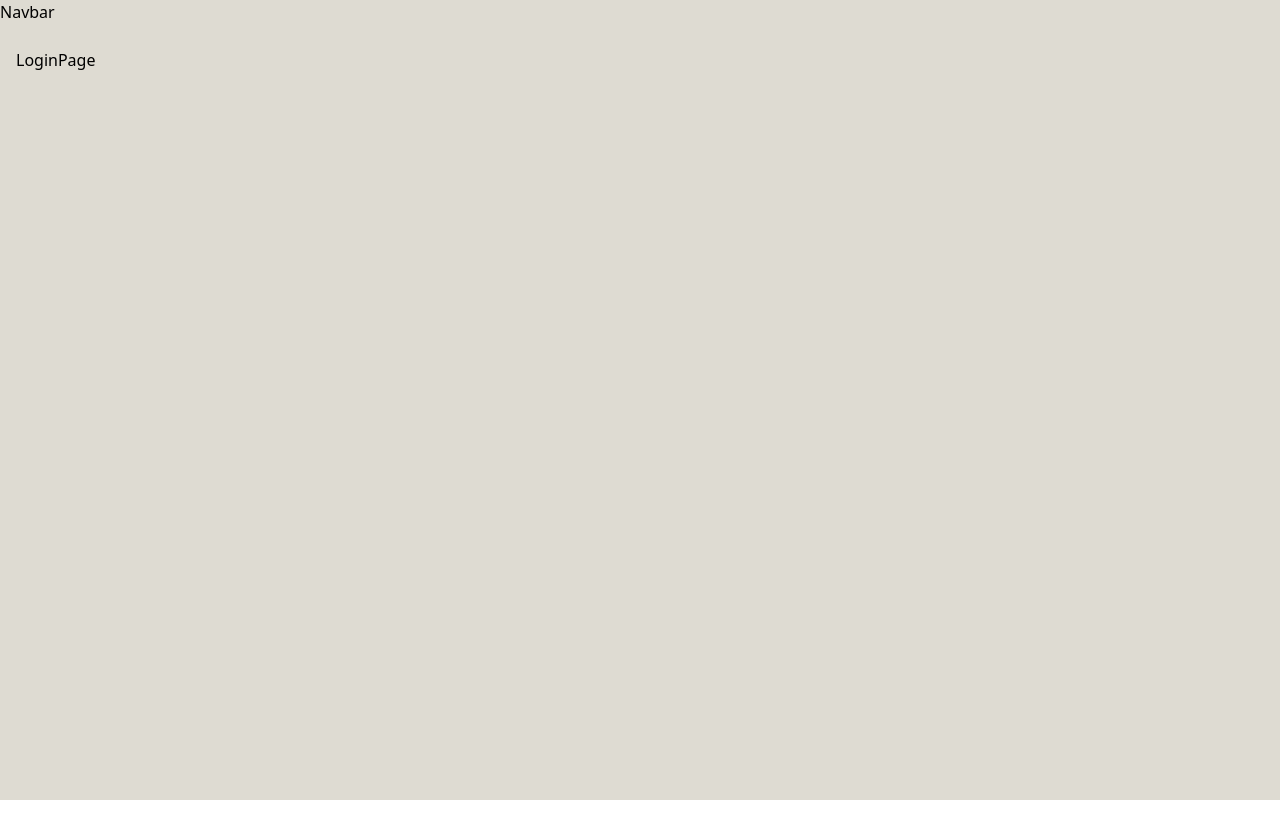
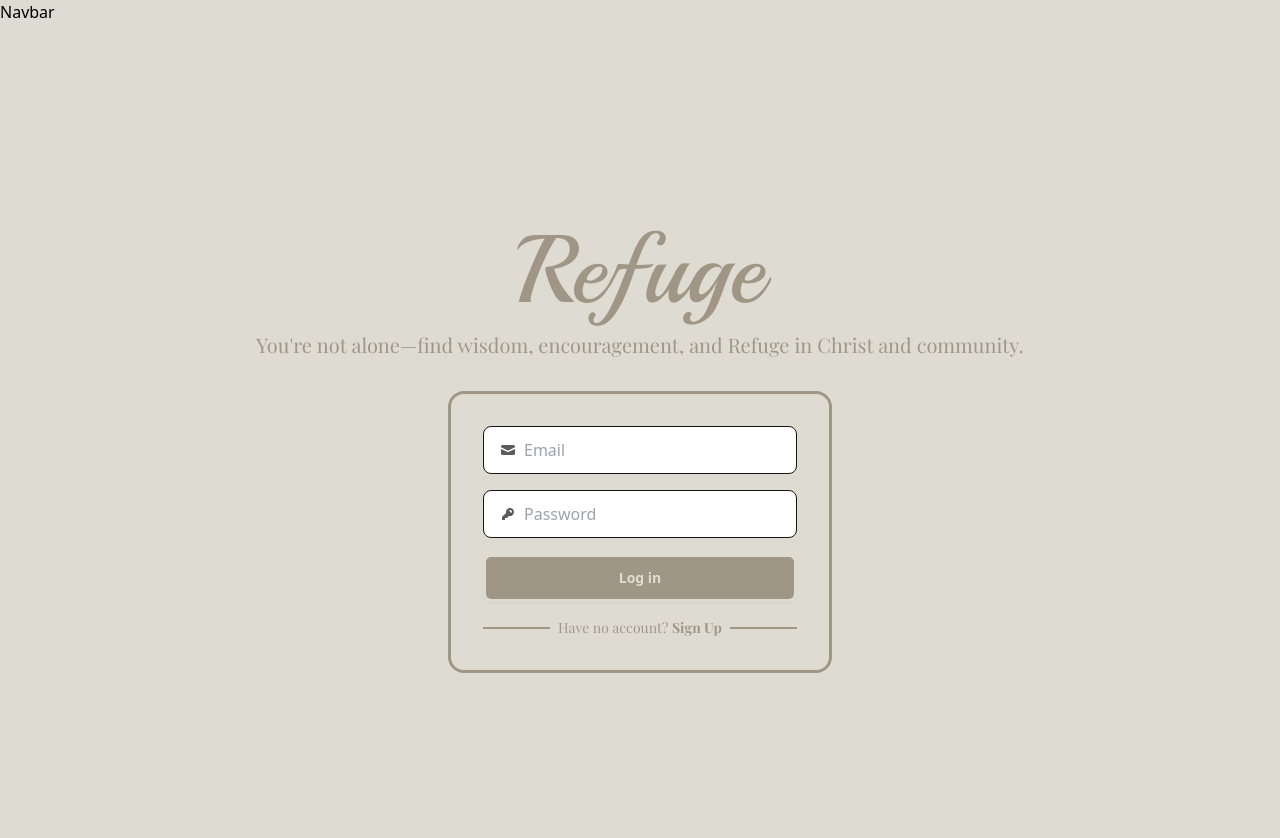
Before and after one commit to kentabiatar/Refuge_Web_App, a React (Vite) app in the folder frontend/: page /login in a window 1280 px wide. Shown: the top 838 px of the page. Before the commit the page ends 800 px from the top, so only its background shows below. Built offline with nearby package versions, Linux system fonts and the light colour scheme; no server answers.

Commit message:
added login frontend

```diff
--- /dev/null
+++ b/frontend/src/components/auth/LoginForm.jsx
@@ -0,0 +1,65 @@
+import React, { useState } from 'react'
+import { toast } from 'react-hot-toast'
+import { useMutation } from '@tanstack/react-query'
+import { axiosClient } from '../../lib/axios.js'
+
+function LoginForm() {
+
+    const [email, setEmail] = useState("")
+    const [password, setPassword] = useState("")
+
+    const {mutate: loginMutation, isLoading} = useMutation({
+        mutationFn: async (data) => {
+            const res = await axiosClient.post("/auth/login", data)
+            return res.data
+        },
+        onSuccess: () => {
+            toast.success("login successfully")
+        },
+        onError: (error) => {
+            toast.error(error.response.data.msg || "something went wrong")
+        }
+    })
+    const handleSignup = (e) => {
+        e.preventDefault()
+
+        console.log(email, password)
+        loginMutation({email, password})
+    }
+
+    return (
+        <form onSubmit={handleSignup} className='flex flex-col gap-4 w-full'>
+            <label className="input input-bordered flex items-center gap-2">
+                <svg
+                    xmlns="http://www.w3.org/2000/svg"
+                    viewBox="0 0 16 16"
+                    fill="currentColor"
+                    className="h-4 w-4 opacity-70">
+                    <path
+                    d="M2.5 3A1.5 1.5 0 0 0 1 4.5v.793c.026.009.051.02.076.032L7.674 8.51c.206.1.446.1.652 0l6.598-3.185A.755.755 0 0 1 15 5.293V4.5A1.5 1.5 0 0 0 13.5 3h-11Z" />
+                    <path
+                    d="M15 6.954 8.978 9.86a2.25 2.25 0 0 1-1.956 0L1 6.954V11.5A1.5 1.5 0 0 0 2.5 13h11a1.5 1.5 0 0 0 1.5-1.5V6.954Z" />
+                </svg>
+                <input type="text" className="grow" placeholder="Email" value={email} onChange={(e) => setEmail(e.target.value)} required/>
+            </label>
+            <label className="input input-bordered flex items-center gap-2">
+                <svg
+                    xmlns="http://www.w3.org/2000/svg"
+                    viewBox="0 0 16 16"
+                    fill="currentColor"
+                    className="h-4 w-4 opacity-70">
+                    <path
+                    fillRule="evenodd"
+                    d="M14 6a4 4 0 0 1-4.899 3.899l-1.955 1.955a.5.5 0 0 1-.353.146H5v1.5a.5.5 0 0 1-.5.5h-2a.5.5 0 0 1-.5-.5v-2.293a.5.5 0 0 1 .146-.353l3.955-3.955A4 4 0 1 1 14 6Zm-4-2a.75.75 0 0 0 0 1.5.5.5 0 0 1 .5.5.75.75 0 0 0 1.5 0 2 2 0 0 0-2-2Z"
+                    clipRule="evenodd" />
+                </svg>
+                <input type="password" className="grow" placeholder="Password" value={password} onChange={(e) => setPassword(e.target.value)} required/>
+            </label>
+            <button type='submit' disabled={isLoading} className='btn bg-secondary border-[3px] hover:bg-primary hover:border-secondary hover:text-secondary text-primary'>
+                {isLoading ? "Logging in..." : "Log in"}
+            </button>
+        </form>
+  )
+}
+
+export default LoginForm
--- a/frontend/src/pages/auth/LoginPage.jsx
+++ b/frontend/src/pages/auth/LoginPage.jsx
@@ -1,8 +1,36 @@
 import React from 'react'
+import LoginForm from '../../components/auth/LoginForm'
 
 function LoginPage() {
   return (
-    <div>LoginPage</div>
+    <div className="min-h-screen w-full flex flex-col justify-center items-center gap-8 px-4">
+
+      {/* Logo & Tagline */}
+      <div className="flex flex-col gap-3 justify-center items-center text-secondary text-center">
+        <h1 className="text-5xl sm:text-6xl md:text-7xl lg:text-8xl font-playball">Refuge</h1>
+        <p className="font-playfair text-sm sm:text-base md:text-lg lg:text-xl px-4">
+          You're not alone—find wisdom, encouragement, and Refuge in Christ and community.
+        </p>
+      </div>
+
+      {/* Card */}
+      <div className="card border-secondary border-[3px] text-neutral-content w-9/12 sm:w-96 min-w-[280px]">
+        <div className="card-body items-center text-center gap-4">
+
+          {/* Sign-in Form */}
+          <LoginForm />
+
+          {/* Divider with Text */}
+          <div className="flex items-center w-full">
+            <div className="flex-grow h-[2px] bg-secondary"></div>
+            <span className="px-2 text-xs sm:text-sm text-secondary font-playfair">
+              Have no account? <a href="/signup" className="font-bold">Sign Up</a>
+            </span>
+            <div className="flex-grow h-[2px] bg-secondary"></div>
+          </div>
+        </div>
+      </div>
+    </div>
   )
 }
 
--- a/frontend/src/pages/auth/SignUpPage.jsx
+++ b/frontend/src/pages/auth/SignUpPage.jsx
@@ -13,7 +13,7 @@
         </p>
       </div>
 
-      {/* Sign-Up Card (Fixed Width Like Before) */}
+      {/*Card*/}
       <div className="card border-secondary border-[3px] text-neutral-content w-9/12 sm:w-96 min-w-[280px]">
         <div className="card-body items-center text-center gap-4">
 
```
